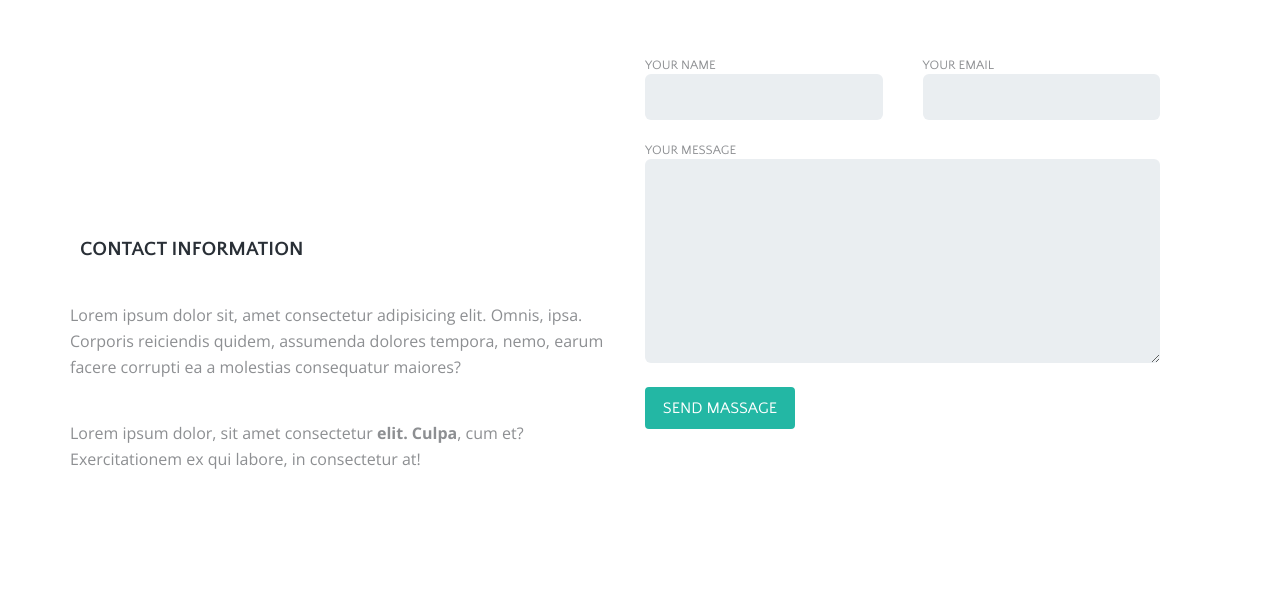
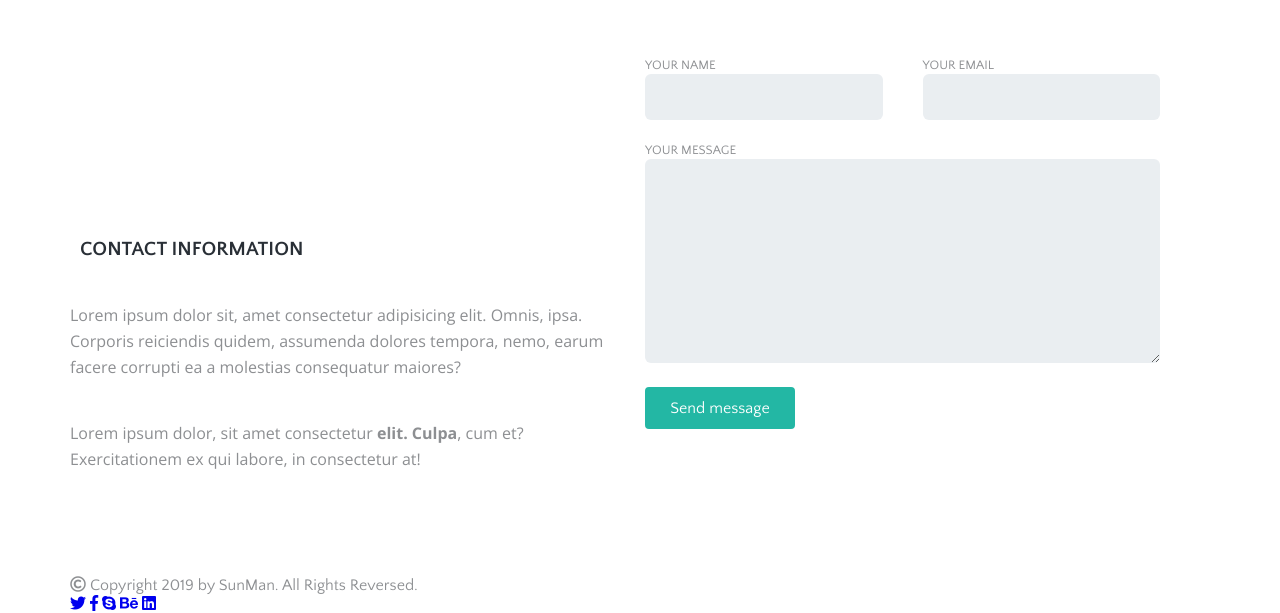
Before and after one commit to Sergeityshchenko/Modest, a plain HTML site: page index.html in a window 1280 px wide. Shown: the part 5063-5676 px from the top of the page. Before the commit the page ends 5639 px from the top, so only its background shows below. Drawn offline with nearby package versions, Linux system fonts and the light colour scheme.

Commit message:
Added footer structure

```diff
--- a/index.html
+++ b/index.html
@@ -434,177 +434,40 @@
             <br>
             <textarea name="message" id="message" cols="30" rows="10"></textarea>
           </div>
-          <button class="submit">SEND MASSAGE</button>
+          <button class="submit">Send message</button>
         </form>
       </div>
     </div>
   </div>
 </section>
 
-
-
-
-
-<!-- <nav>
-  <div class="nav-container">
-    <div class="logo">
-      <a href="#">
-        <img src="/images/logo.png" alt="This is a logo of website">
-      </a>
-    </div>
-    <div class="links">
-      <ul>
-        <li>
-          <a href="#home" class="active">HOME</a>
-        </li>
-        <li>
-          <a href="#about">ABOUT</a>
-        </li>
-        <li>
-          <a href="#team">TEAM</a>
-        </li>
-        <li>
-          <a href="#work">WORK</a>
-        </li>
-        <li>
-          <a href="#services">SERVICES</a>
-        </li>
-        <li>
-          <a href="#features">FEATURES</a>
-        </li>
-        <li>
-          <a href="#contact">CONTACT</a>
-        </li>
-      </ul>
-    </div>
-    <button id="drawers-menu">
-      <span class="line"></span>
-      <span class="line"></span>
-      <span class="line"></span>
-    </button>
-  </div>
-  <div class="drawer">
-    <div class="logo">
-      <a href="#">
-        <img src="/images/logo.png" alt="This is a logo of website">
-      </a>
-    </div>
-    <div>
-        <ul>
-          <li>
-            <a href="#" class="active">Home</a>
-          </li>
-          <li>
-            <a href="#about">About</a>
-          </li>
-          <li>
-            <a href="#team">Team</a>
-          </li>
-          <li>
-            <a href="#work">Work</a>
-          </li>
-          <li>
-            <a href="#services">Services</a>
-          </li>
-          <li>
-            <a href="#features">Features</a>
-          </li>
-          <li>
-            <a href="#contact">Contact</a>
-          </li>
-        </ul>
+<footer class="footer">
+  <div class="container">
+    <div class="footer__content">
+      <div class="footer__copyrights">
+        <i class="far fa-copyright"></i> Copyright 2019 by SunMan. All Rights Reversed.
+      </div>
+      <div class="footer__social__links">
+        <a href="#">
+          <i class="fab fa-twitter"></i>
+        </a>
+        <a href="#">
+          <i class="fab fa-facebook-f"></i>
+        </a>
+        <a href="#">
+          <i class="fab fa-skype"></i>
+        </a>
+        <a href="#">
+          <i class="fab fa-behance"></i>
+        </a>
+        <a href="#">
+        <i class="fab fa-linkedin"></i>
+        </a>
       </div>
   </div>
-  <div class="backdrop"></div>
-</nav>
 
- <div class="container">
-  <header class="header-background-url">
-    <div class="all-headers-div">
-      <div class="header-title">
-        <h2>Welcome to our marketplace</h2>
-        <p>Lorem ipsum dolor sit amet consectetur adipisicing elit.
-           Similique earum tempore nam. </p>
-      </div>
-      <div class="buttons">
-        <div class="button">View more</div>
-        <div class="button">Video tour</div>
-      </div>
-    </div>
-  </header>
-
-  <section>
-    <div class="title-about">
-      <h2>We are modest.</h2>
-    </div>
-    <div class="description-about">
-      <div class="description-and-social-links">
-        <p>
-          Lorem ipsum, dolor sit amet consectetur adipisicing elit. Modi quibusdam, dolorum atque dicta deleniti doloremque ratione similique ducimus, et voluptatem quae, eaque pariatur autem officia soluta! Minima, tempore! Recusandae, quibusdam.
-        </p>
-        <p>
-          Quidem suscipit molestiae odio nobis <strong>voluptates sed illo sit illum</strong> dolore aliquam, accusantium odit aliquid deleniti quisquam pariatur vitae facilis asperiores omnis ullam laudantium libero earum tempora non perferendis. Incidunt!
-        </p>
-        <div class="social-links">
-            <a href="#"><i class="fab fa-facebook-f"></i></a>
-            <a href="#"><i class="fab fa-twitter"></i></a>
-            <a href="#"><i class="fab fa-google"></i></a>
-            <a href="#"><i class="fab fa-dribbble"></i></a>
-            <a href="#"><i class="fab fa-behance"></i></a>
-        </div>
-      </div>
-      <div class="list-with-description">
-        <p>
-        <div class="cubes-and-theirs-description">
-          <div class="cube">01</div>
-            <div>
-              <h4>DEDICATION TO THE CUSTOMERS</h4>
-              <p>
-                Lorem ipsum dolor sit amet, consectetur adipisicing elit.
-              </p>
-            </div>
-        </div>
-        <div class="cubes-and-theirs-description">
-          <div class="cube">02</div>
-            <div>
-              <h4>
-                WORKING CLOSELY WITH OUR CLIENTS
-              </h4>
-              <p>
-                Lorem ipsum dolor sit amet, consectetur adipisicing elit.
-              </p>
-          </div>
-        </div>
-        <div class="cubes-and-theirs-description">
-          <div class="cube">03</div>
-            <div>
-              <h4>INCREASE HAPPINESS</h4>
-              <p>
-                Lorem ipsum dolor sit amet, consectetur adipisicing elit.
-              </p>
-            </div>
-        </div>
-      </div>
-    </p>
-    </div>
-  </section>
-
-  <hr>
-
-  <section>
-
-    </section>
-</div>  -->
-
-
-
-
-
-
-
-
-
-
+  </div>
+</footer>
 
 
 
```
